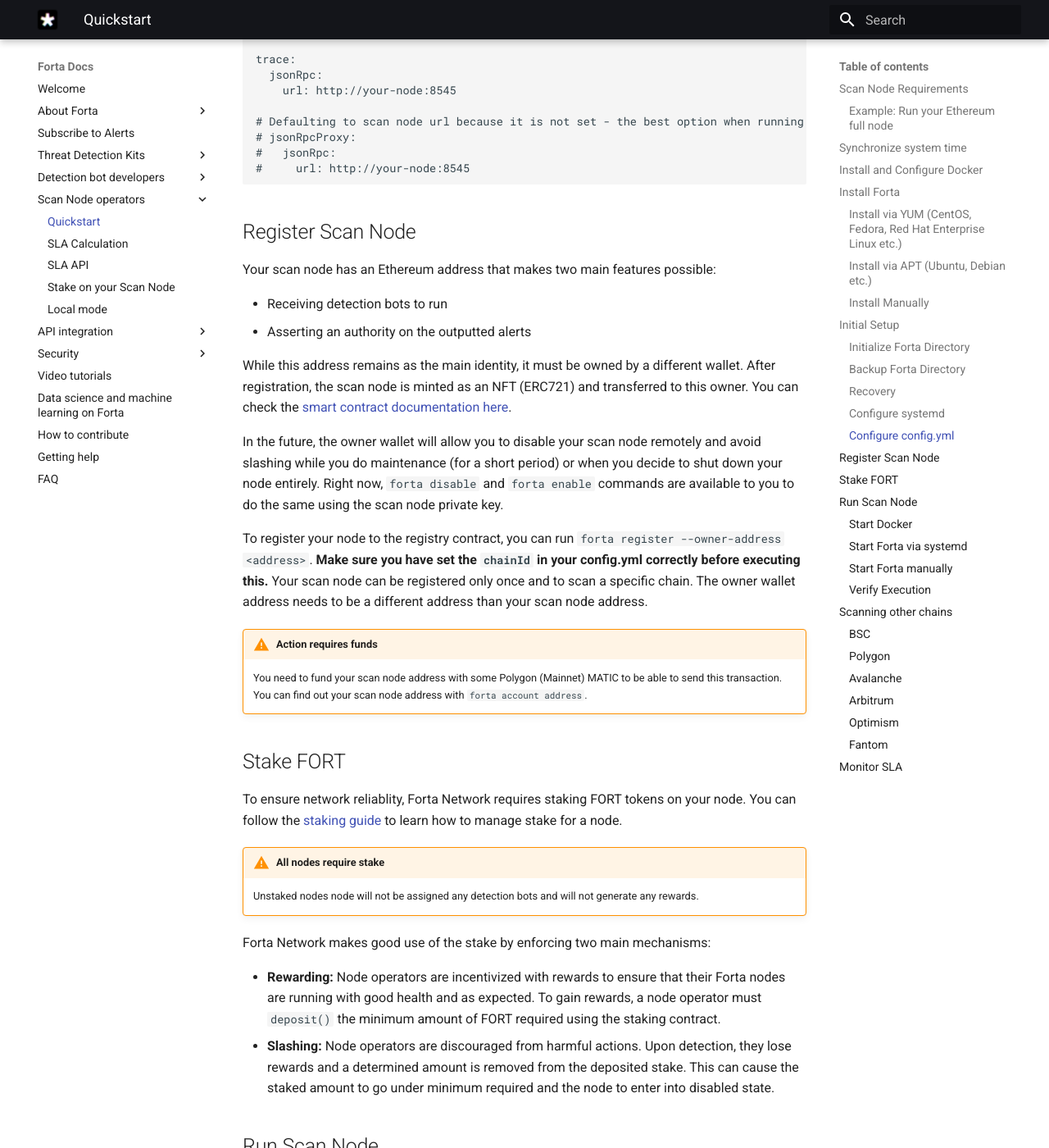
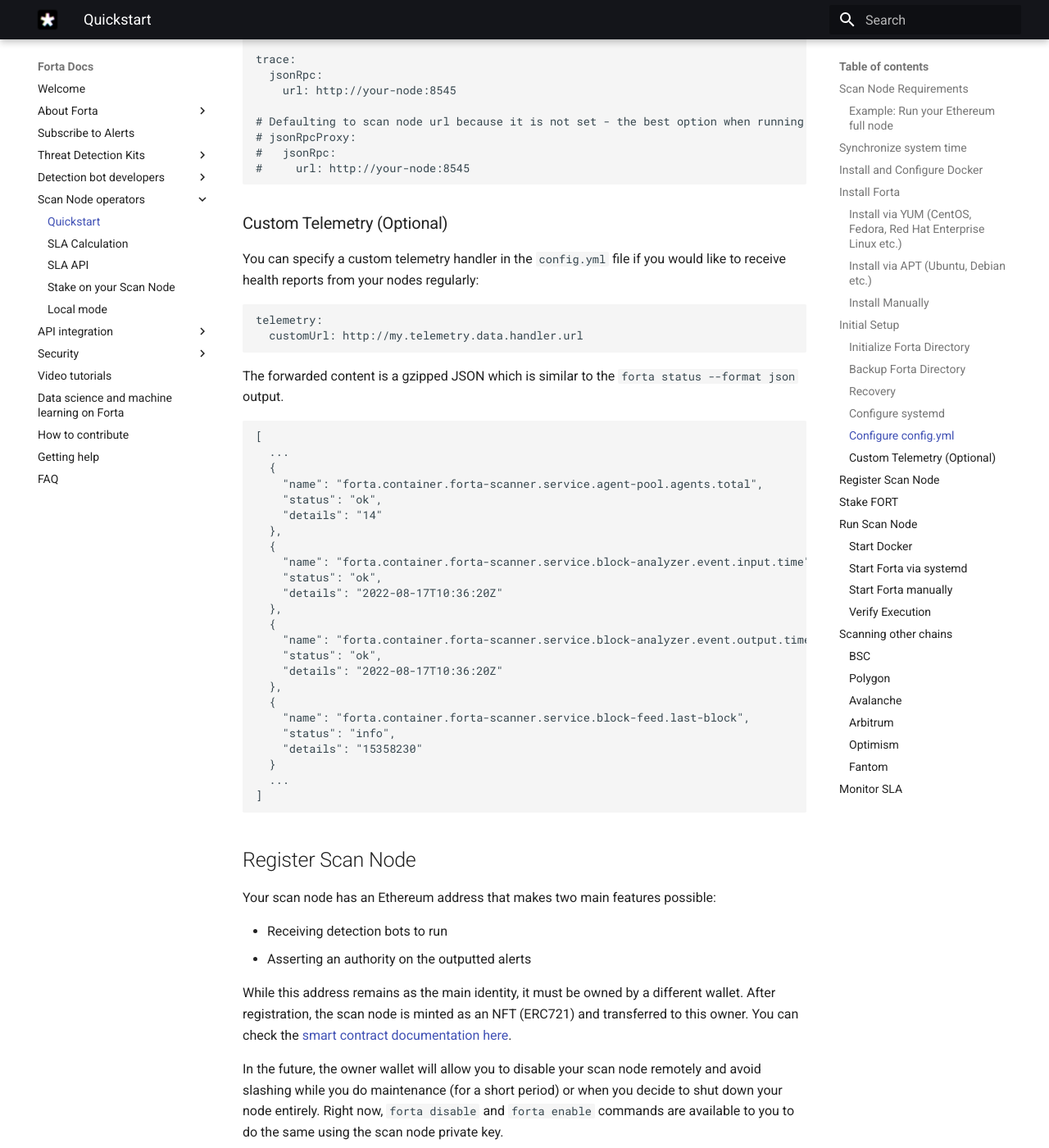
Before and after one commit to forta-network/docs, an MkDocs documentation site: the page built from docs/scanner-quickstart.md, in a window 1280 px wide and 1400 px high, scrolled down 6910 px. Shown: the whole window at 82% size. Built offline with MkDocs 1.6.1 and Material for MkDocs 9.7.7, drawn with Linux system fonts in a browser that asks for light colours.

Commit message:
add custom telemetry to docs

````diff
--- a/docs/scanner-quickstart.md
+++ b/docs/scanner-quickstart.md
@@ -270,6 +270,44 @@
 #     url: http://your-node:8545
 ```
 
+### Custom Telemetry (Optional)
+
+You can specify a custom telemetry handler in the `config.yml` file if you would like to receive health reports from your nodes regularly:
+
+```yaml
+telemetry:
+  customUrl: http://my.telemetry.data.handler.url
+```
+
+The forwarded content is a gzipped JSON which is similar to the `forta status --format json` output.
+
+```json
+[
+  ...
+  {
+    "name": "forta.container.forta-scanner.service.agent-pool.agents.total",
+    "status": "ok",
+    "details": "14"
+  },
+  {
+    "name": "forta.container.forta-scanner.service.block-analyzer.event.input.time",
+    "status": "ok",
+    "details": "2022-08-17T10:36:20Z"
+  },
+  {
+    "name": "forta.container.forta-scanner.service.block-analyzer.event.output.time",
+    "status": "ok",
+    "details": "2022-08-17T10:36:20Z"
+  },
+  {
+    "name": "forta.container.forta-scanner.service.block-feed.last-block",
+    "status": "info",
+    "details": "15358230"
+  }
+  ...
+]
+```
+
 ## Register Scan Node
 
 Your scan node has an Ethereum address that makes two main features possible:
````
